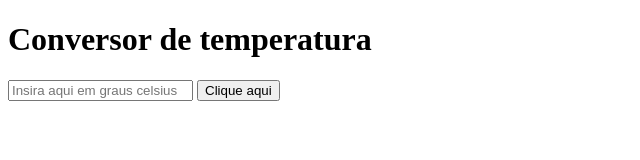
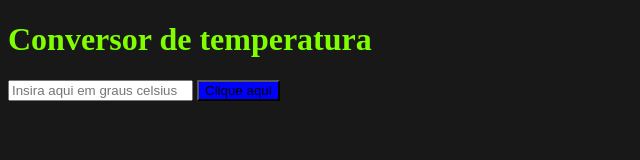
Before and after one commit to andyyzin/temperatura, a plain HTML site: page index.html in a window 1280 px wide. Shown: the whole page, without its empty margins (0-640 px from the left). Drawn offline with Linux system fonts and the light colour scheme.

Commit message:
Versão Final

```diff
--- a/index.html
+++ b/index.html
@@ -3,6 +3,7 @@
 <head>
     <meta charset="UTF-8">
     <meta name="viewport" content="width=device-width, initial-scale=1.0">
+    <link rel="stylesheet" href="temperatura.css">
     <script src="temperatura.js" defer></script>
     <title>Conversor de graus °C para °F </title>
 </head>
--- /dev/null
+++ b/temperatura.css
@@ -0,0 +1,8 @@
+body{
+    background-color: rgba(0, 0, 0, 0.904);
+    color: chartreuse;
+}
+
+button{
+    background-color: blue
+}
```
